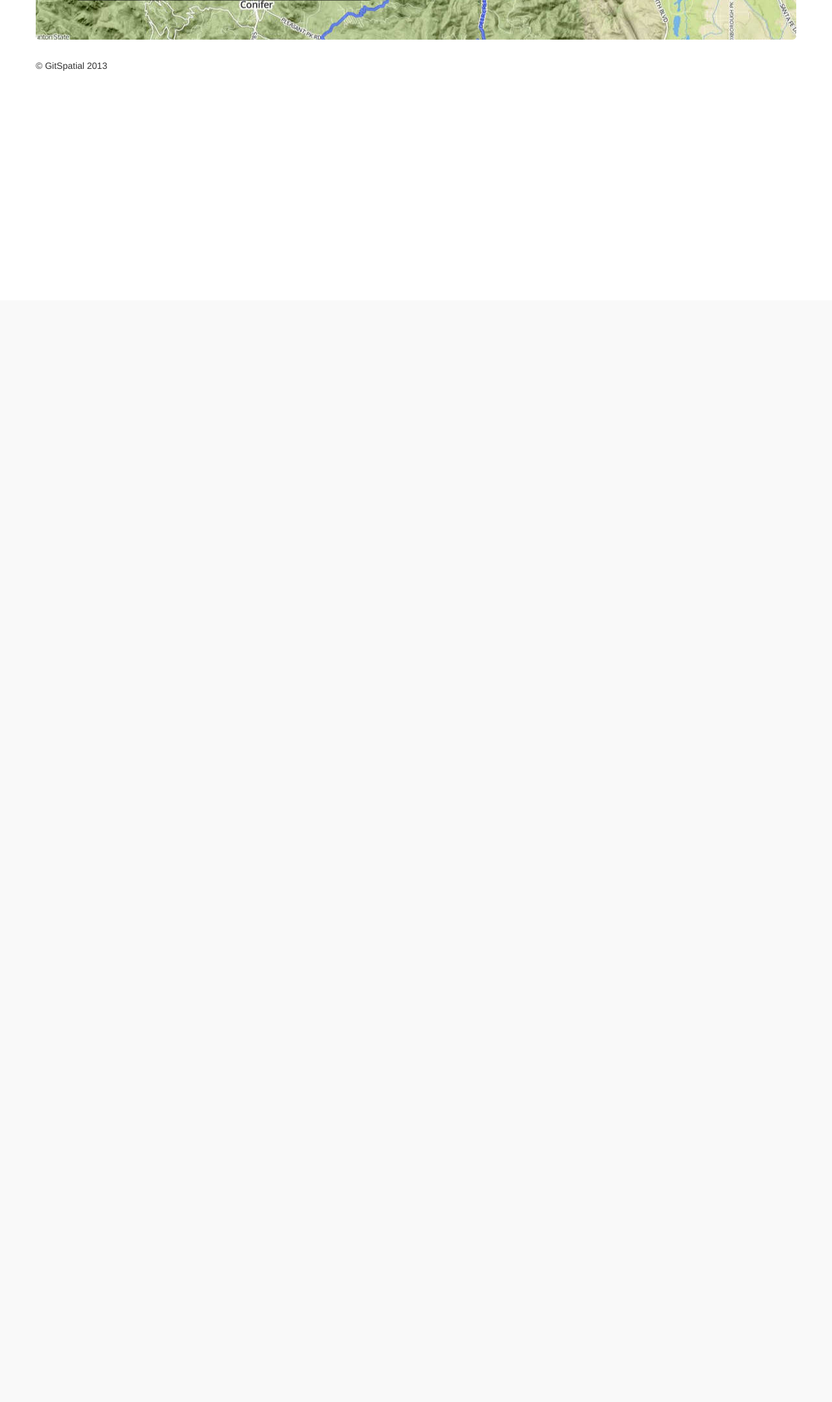
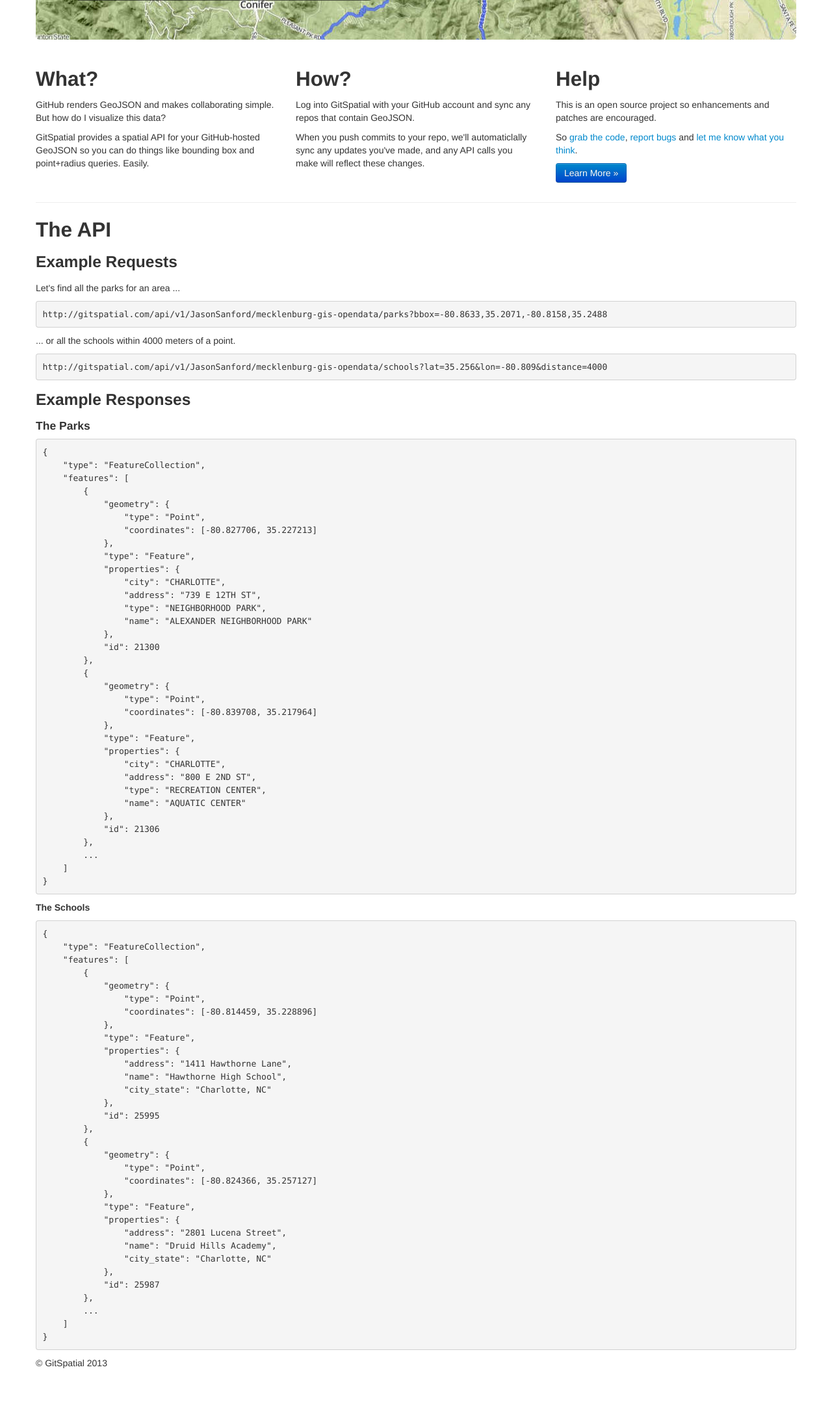
Before and after one commit to JasonSanford/gitspatial, a Django app: page / in a window 1280 px wide. Shown: the part 338-2495 px from the top of the page at 65% size. Before the commit the page ends 447 px from the top, so only its background shows below. Run offline with Django 3.2, Linux system fonts and the light colour scheme; some libraries are stand-ins or nearby versions.

Commit message:
More stuff for landing

```diff
--- a/templates/index.html
+++ b/templates/index.html
@@ -8,7 +8,113 @@
         <p><a class="btn btn-large" href="{% url 'how_it_works' %}">Learn more</a> <a class="btn btn-primary btn-large" href="{% url 'login' %}">Login with GitHub &raquo;</a></p>
     </div>
 </div>
-<p></p>
+
+<div class="row">
+    <div class="span4">
+        <h2>What?</h2>
+        <p>GitHub renders GeoJSON and makes collaborating simple. But how do I visualize this data?</p>
+        <p>GitSpatial provides a spatial API for your GitHub-hosted GeoJSON so you can do things like bounding box and point+radius queries. Easily.</p>
+    </div>
+    <div class="span4">
+        <h2>How?</h2>
+        <p>Log into GitSpatial with your GitHub account and sync any repos that contain GeoJSON.</p>
+        <p>When you push commits to your repo, we'll automaticlally sync any updates you've made, and any API calls you make will reflect these changes.</p>
+    </div>
+    <div class="span4">
+        <h2>Help</h2>
+        <p>This is an open source project so enhancements and patches are encouraged.</p>
+        <p>So <a href="https://github.com/JasonSanford/gitspatial">grab the code</a>, <a href="https://github.com/JasonSanford/gitspatial/issues">report bugs</a> and <a href="mailto:jasonsanford@gmail.com">let me know what you think</a>.</p>
+        <p><a class="btn btn-primary" href="{% url 'how_it_works' %}">Learn More &raquo;</a></p>
+    </div>
+</div>
+
+<hr>
+
+<h2>The API</h2>
+
+<h3>Example Requests</h3>
+
+<p>Let's find all the parks for an area ...</p>
+
+<pre>http://gitspatial.com/api/v1/JasonSanford/mecklenburg-gis-opendata/parks?bbox=-80.8633,35.2071,-80.8158,35.2488</pre>
+
+<p>... or all the schools within 4000 meters of a point.</p>
+
+<pre>http://gitspatial.com/api/v1/JasonSanford/mecklenburg-gis-opendata/schools?lat=35.256&lon=-80.809&distance=4000</pre>
+
+<h3>Example Responses</h3>
+
+<h4>The Parks</h4>
+
+<pre>{
+    "type": "FeatureCollection",
+    "features": [
+        {
+            "geometry": {
+                "type": "Point",
+                "coordinates": [-80.827706, 35.227213]
+            },
+            "type": "Feature",
+            "properties": {
+                "city": "CHARLOTTE",
+                "address": "739 E 12TH ST",
+                "type": "NEIGHBORHOOD PARK",
+                "name": "ALEXANDER NEIGHBORHOOD PARK"
+            },
+            "id": 21300
+        },
+        {
+            "geometry": {
+                "type": "Point",
+                "coordinates": [-80.839708, 35.217964]
+            },
+            "type": "Feature",
+            "properties": {
+                "city": "CHARLOTTE",
+                "address": "800 E 2ND ST",
+                "type": "RECREATION CENTER",
+                "name": "AQUATIC CENTER"
+            },
+            "id": 21306
+        },
+        ...
+    ]
+}</pre>
+
+<h5>The Schools</h5>
+
+<pre>{
+    "type": "FeatureCollection",
+    "features": [
+        {
+            "geometry": {
+                "type": "Point",
+                "coordinates": [-80.814459, 35.228896]
+            },
+            "type": "Feature",
+            "properties": {
+                "address": "1411 Hawthorne Lane",
+                "name": "Hawthorne High School",
+                "city_state": "Charlotte, NC"
+            },
+            "id": 25995
+        },
+        {
+            "geometry": {
+                "type": "Point",
+                "coordinates": [-80.824366, 35.257127]
+            },
+            "type": "Feature",
+            "properties": {
+                "address": "2801 Lucena Street",
+                "name": "Druid Hills Academy",
+                "city_state": "Charlotte, NC"
+            },
+            "id": 25987
+        },
+        ...
+    ]
+}</pre>
 {% endblock %}
 
 {% block css %}
```
